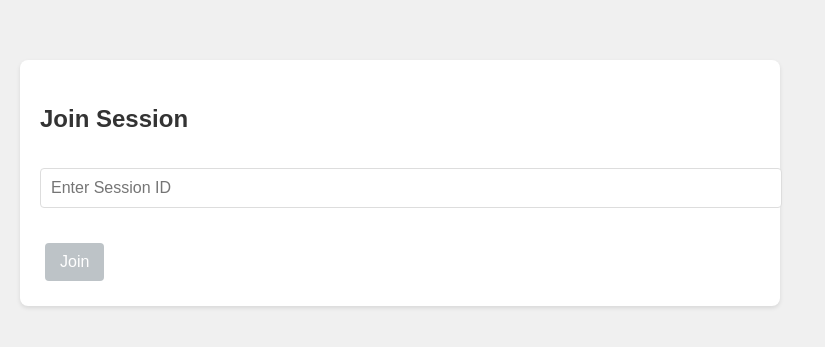
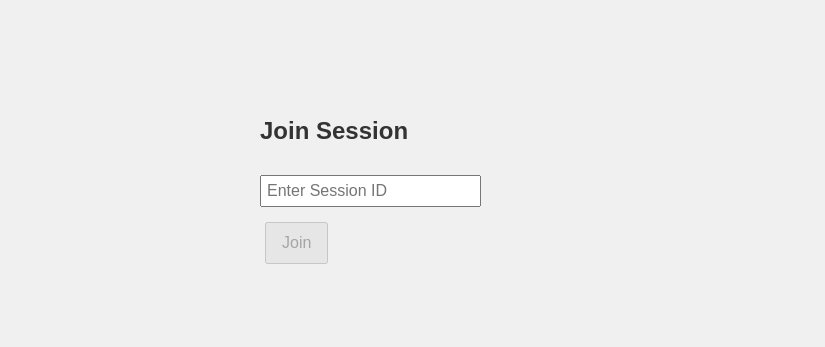
Before and after one commit to al-teamaot-com/get2nou, a React (Vite) app: page /join in a window 1280 px wide. Shown: the part 217-564 px from the top of the page, without its empty margins (0-825 px from the left). Built offline with nearby package versions, Linux system fonts and the light colour scheme.

Commit message:
Update src/App.css

```diff
--- a/src/App.css
+++ b/src/App.css
@@ -1,69 +1,4 @@
-body {
-  font-family: Arial, sans-serif;
-  line-height: 1.6;
-  color: #333;
-  max-width: 800px;
-  margin: 0 auto;
-  padding: 20px;
-  background-color: #f4f4f4;
-}
-
-.container {
-  background-color: #fff;
-  border-radius: 8px;
-  padding: 20px;
-  box-shadow: 0 2px 4px rgba(0, 0, 0, 0.1);
-}
-
-h1, h2, h3 {
-  color: #2c3e50;
-}
-
-button {
-  background-color: #3498db;
-  color: #fff;
-  border: none;
-  padding: 10px 15px;
-  margin: 5px;
-  border-radius: 4px;
-  cursor: pointer;
-  transition: background-color 0.3s;
-}
-
-button:hover {
-  background-color: #2980b9;
-}
-
-button:disabled {
-  background-color: #bdc3c7;
-  cursor: not-allowed;
-}
-
-input[type="text"] {
-  width: 100%;
-  padding: 10px;
-  margin: 10px 0;
-  border: 1px solid #ddd;
-  border-radius: 4px;
-}
-
-.navigation {
-  margin-top: 20px;
-}
-
-.error {
-  color: #e74c3c;
-  background-color: #fadbd8;
-  padding: 10px;
-  border-radius: 4px;
-  margin-bottom: 10px;
-}
-
-.loading {
-  color: #3498db;
-  text-align: center;
-  font-style: italic;
-}
+/* Add these styles to your existing App.css file */
 
 .answer-buttons {
   display: flex;
@@ -74,29 +9,45 @@ input[type="text"] {
 .answer-buttons button {
   flex: 1;
   margin: 0 5px;
+  padding: 10px;
+  font-size: 16px;
+  border: 1px solid #ccc;
+  background-color: #f8f8f8;
+  cursor: pointer;
+  transition: background-color 0.3s, color 0.3s;
+}
+
+.answer-buttons button:hover {
+  background-color: #e8e8e8;
 }
 
 .answer-buttons button.selected {
-  background-color: #2ecc71;
+  background-color: #4CAF50;
+  color: white;
+  border-color: #4CAF50;
 }
 
-.result-item {
-  background-color: #ecf0f1;
-  padding: 15px;
-  margin-bottom: 15px;
-  border-radius: 4px;
+.navigation-buttons {
+  display: flex;
+  justify-content: space-between;
+  margin-top: 20px;
 }
 
-.share-session {
-  text-align: center;
+.navigation-buttons button {
+  padding: 10px 20px;
+  font-size: 16px;
+  background-color: #007bff;
+  color: white;
+  border: none;
+  cursor: pointer;
+  transition: background-color 0.3s;
 }
 
-.share-url {
-  display: flex;
-  margin: 20px 0;
+.navigation-buttons button:hover {
+  background-color: #0056b3;
 }
 
-.share-url input {
-  flex: 1;
-  margin-right: 10px;
+.navigation-buttons button:disabled {
+  background-color: #cccccc;
+  cursor: not-allowed;
 }
```
